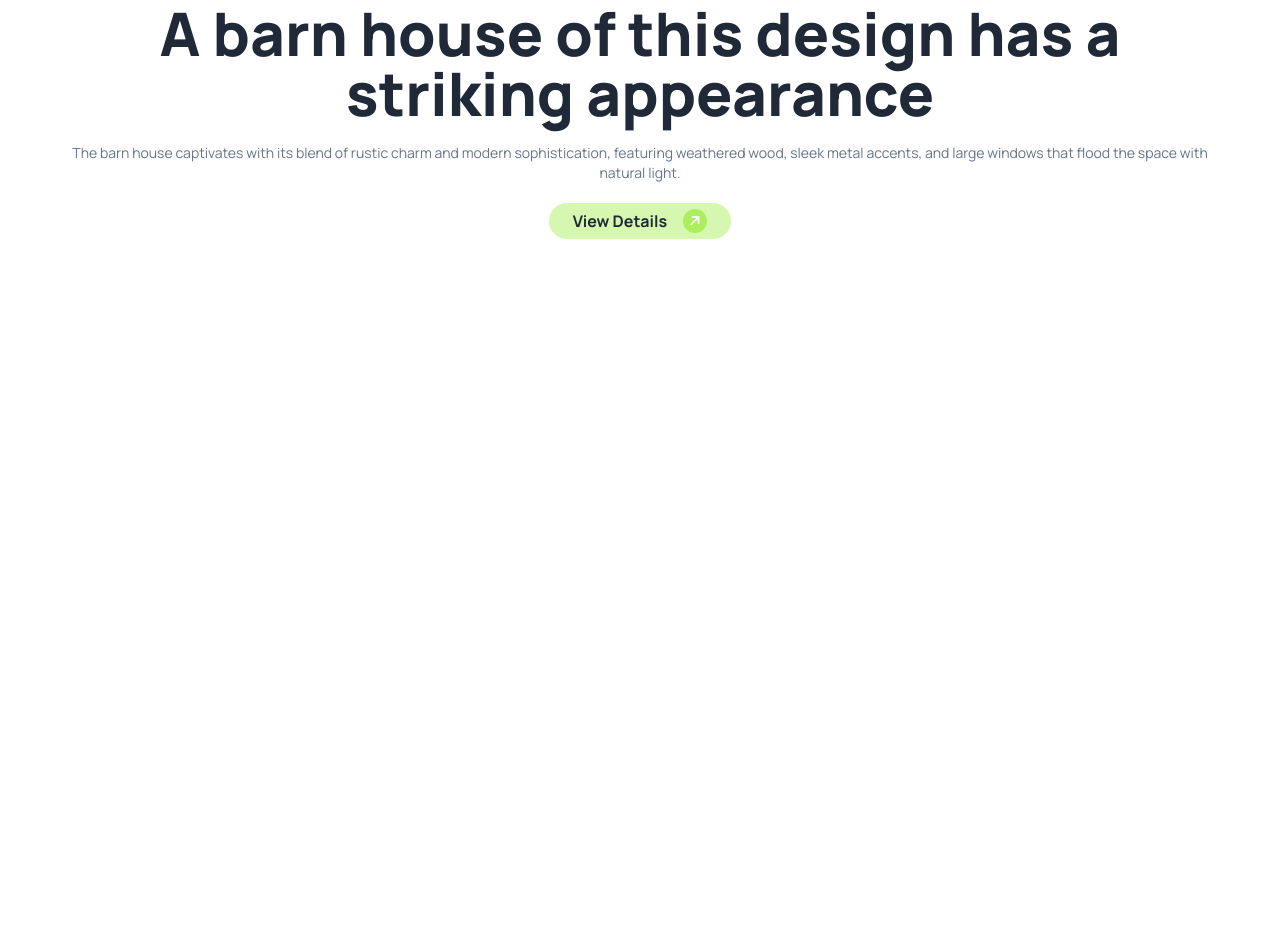
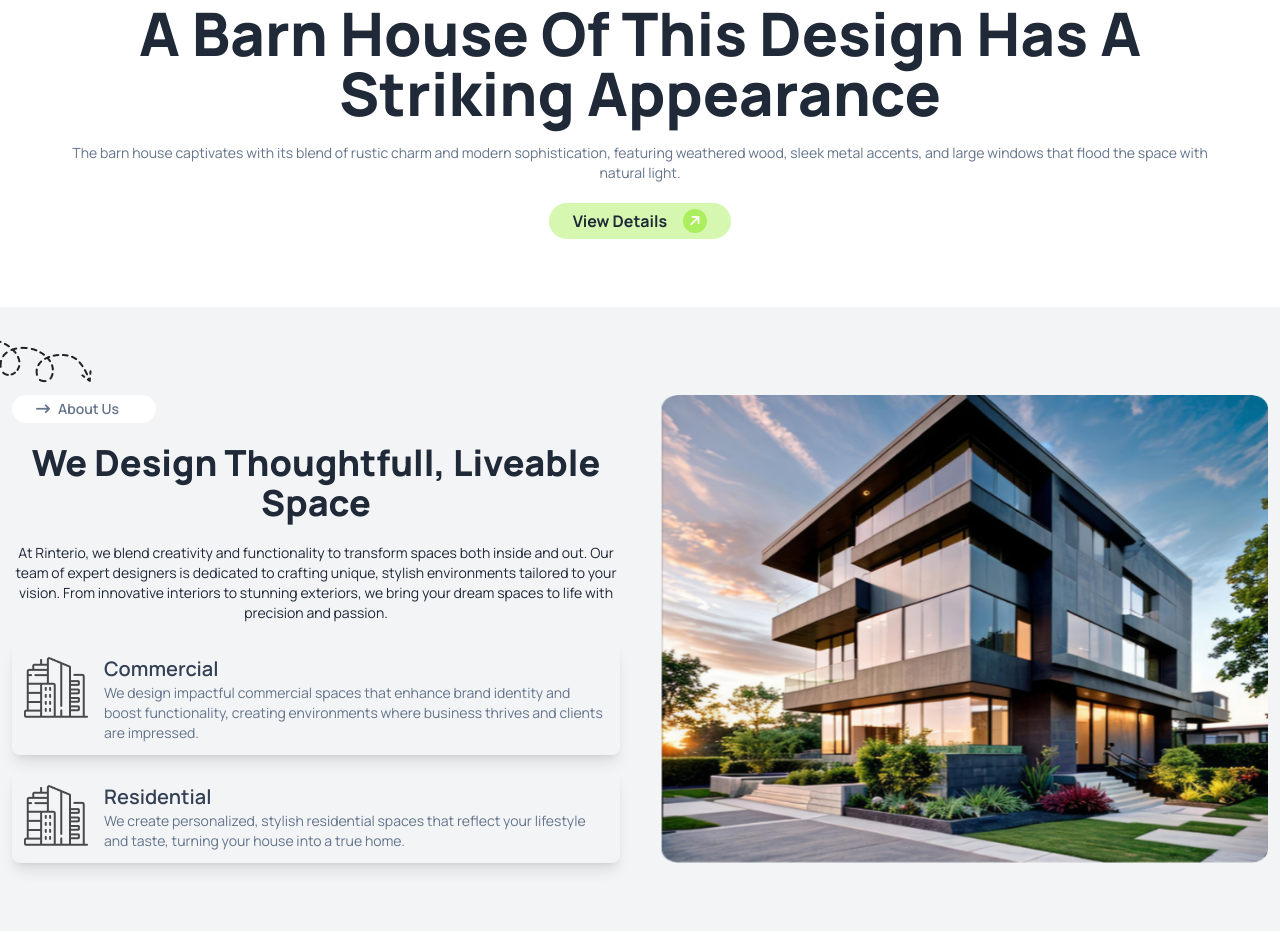
Before and after one commit to omarbinsaleh/web-dev-3rd-assignment, a website: page index.html in a window 1280 px wide. Shown: the part 492-1426 px from the top of the page. Before the commit the page ends 800 px from the top, so only its background shows below. Drawn offline with nearby package versions, Linux system fonts and the light colour scheme.

Commit message:
about us section done

```diff
--- a/index.html
+++ b/index.html
@@ -24,7 +24,7 @@
    </style>
 </head>
 
-<body class="font-monrope">
+<body class="font-monrope space-y-14">
    <!-- Header Section -->
    <header>
       <section class="">
@@ -79,6 +79,7 @@
                   <button class="hidden md:block lg:hidden">
                      <i class="fa-solid fa-bars text-2xl font-bold"></i>
                   </button>
+
                </div>
             </div>
          </nav>
@@ -87,7 +88,7 @@
          <div class="max-w-screen-xl mx-auto text-center space-y-5 p-3">
             <!-- banner img -->
             <img class="mx-auto w-full md:max-w-[600px]" src="./assets/banner.png" alt="house" />
-            <h1 class="text-4xl md:text-6xl font-extrabold max-w-6xl mx-auto">
+            <h1 class="text-4xl md:text-6xl font-extrabold max-w-6xl mx-auto capitalize text-center">
                A barn house of this design has a striking appearance
             </h1>
             <p class="text-sm text-slate-500 max-w-6xl mx-auto">
@@ -106,7 +107,69 @@
    </header>
 
    <!-- Main Section -->
-   <main></main>
+   <main>
+      <!-- about us section -->
+      <section class="bg-gray-100 py-14">
+         <div class="max-w-screen-xl ms-auto text-center space-y-5 p-3 lg:grid grid-cols-2 gap-10">
+            <!-- about us LH: info  -->
+            <div class="space-y-5 relative">
+               <img class="hidden absolute xl:block -top-9 -left-12" src="./assets/Vector.png" alt="">
+               <!-- about us button -->
+               <div class="capitalize text-sm flex max-w-36 mx-auto lg:m-0 gap-2 items-center px-6 py-1 bg-white rounded-full text-slate-500">
+                  <i class="fa-solid fa-arrow-right-long"></i>
+                  <p class="font-semibold">about us</p>
+               </div>
+               <h1 class="text-3xl md:text-4xl font-extrabold max-w-6xl mx-auto capitalize text-center">we design thoughtfull, liveable space</h1>
+               <p class="text-sm text-center">
+                  At Rinterio, we blend creativity and functionality to transform spaces both inside and out. Our team of expert designers is dedicated to crafting unique, stylish environments tailored to your vision. From innovative interiors to stunning exteriors, we bring your dream spaces to life with precision and passion.
+               </p>
+               <!-- about us: cards -->
+               <div class="space-y-4 md:grid grid-cols-2 gap-5 lg:block">
+                  <!-- commercial card -->
+                  <div class="flex gap-4 items-start p-3 shadow-lg rounded-lg">
+                     <img src="./assets/commercial.png" alt="">
+                     <div>
+                        <h2 class="text-xl text-slate-700 font-semibold text-left capitalize">Commercial</h2>
+                        <p class="text-sm text-slate-500 text-left">
+                           We design impactful commercial spaces that enhance brand identity and boost functionality, creating environments where business thrives and clients are impressed.
+                        </p>
+                     </div>
+                  </div>
+                  <!-- residential card -->
+                  <div class="flex gap-4 items-start p-3 shadow-lg rounded-lg">
+                     <img src="./assets/commercial.png" alt="">
+                     <div>
+                        <h2 class="text-xl text-slate-700 font-semibold text-left capitalize">residential</h2>
+                        <p class="text-sm text-slate-500 text-left">
+                           We create personalized, stylish residential spaces that reflect your lifestyle and taste, turning your house into a true home.
+                        </p>
+                     </div>
+                  </div>
+               </div>
+            </div>
+
+            <!-- about us RH: imgage section -->
+            <div class="rounded-xl">
+               <img class="w-full md:aspect-[3/1.5] lg:h-full" src="./assets/Rectangle.png" alt="">
+            </div>
+         </div>
+      </section>
+
+      <!-- how we work section -->
+      <section class="max-w-screen-xl mx-auto text-center space-y-5 p-3">
+
+      </section>
+
+      <!-- explore out latest works section -->
+      <section class="max-w-screen-xl mx-auto text-center space-y-5 p-3">
+
+      </section>
+
+      <!-- news section -->
+      <section class="max-w-screen-xl mx-auto text-center space-y-5 p-3">
+
+      </section>
+   </main>
 
    <!-- Footer Section -->
    <footer></footer>
```
